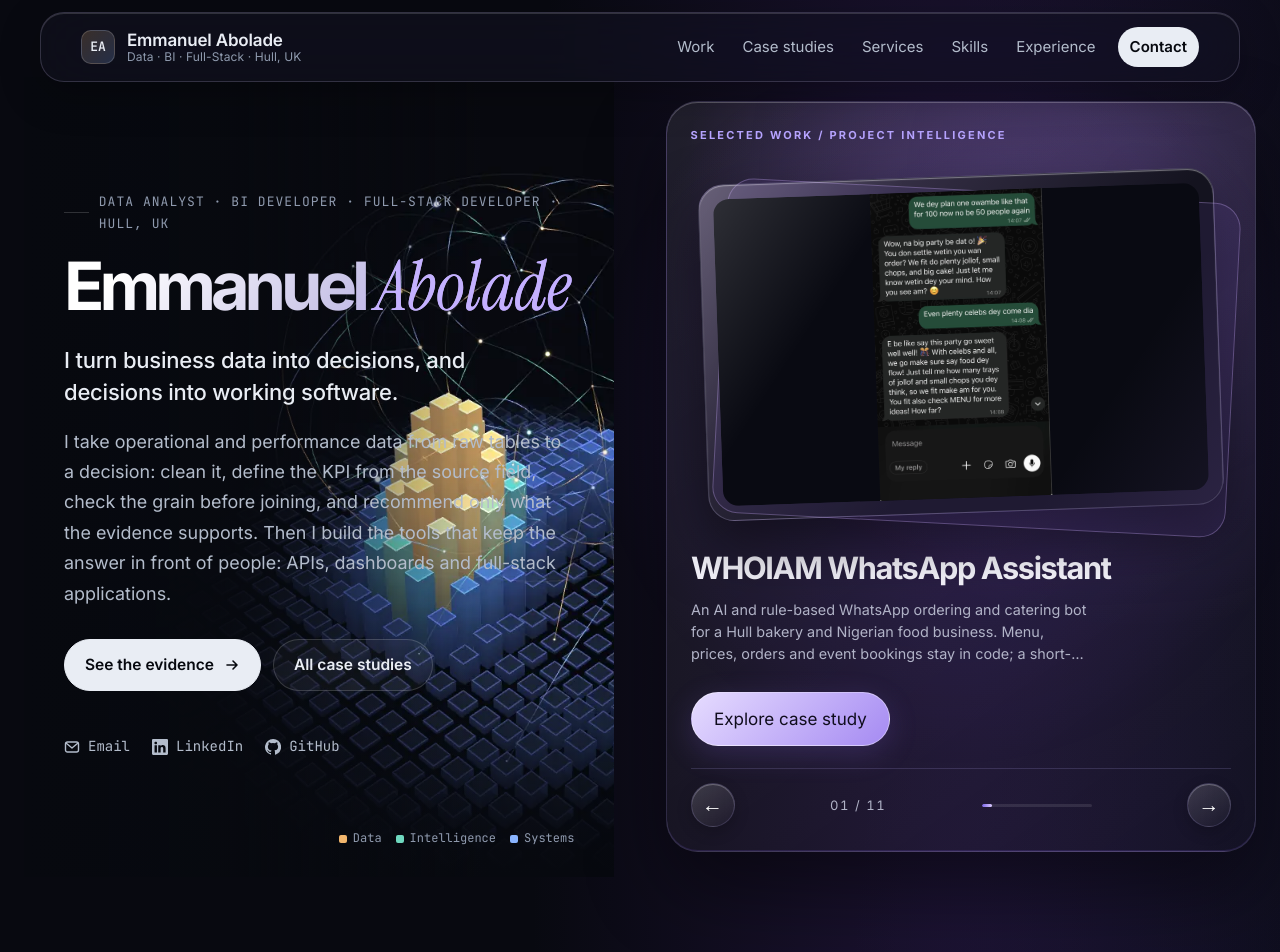
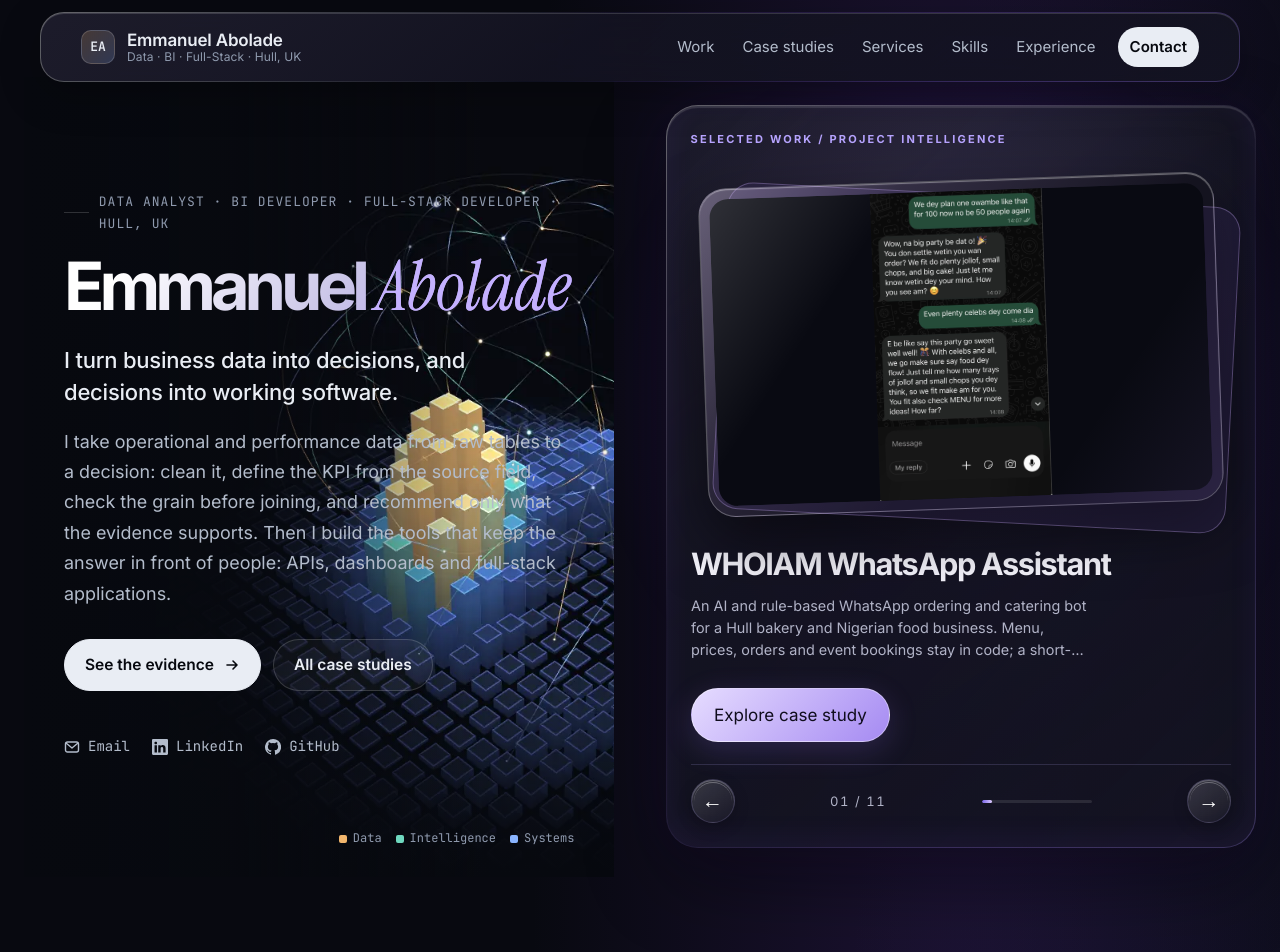
Before and after one commit to aboladvisuals/aboladvisuals.github.io, a plain HTML site: page index.html in a window 1280 px wide. Shown: the top 952 px of the page. Drawn offline with Linux system fonts and the light colour scheme.

Commit message:
Refine Liquid Glass V3 optical materials and accessibility

```diff
--- a/assets/css/liquid-v3.css
+++ b/assets/css/liquid-v3.css
@@ -661,3 +661,88 @@ footer {
     padding: 14px;
   }
 }
+
+
+/* V3 — SIGNATURE OPTICAL FINISH */
+
+body > header,
+.lg-showcase {
+  border: 1px solid transparent;
+  background:
+    linear-gradient(135deg,rgba(24,23,39,.94),rgba(12,13,22,.85)) padding-box,
+    linear-gradient(145deg,rgba(255,255,255,.38),rgba(161,131,255,.06) 45%,rgba(176,151,255,.28)) border-box !important;
+}
+
+.lg-hero-shell .lg-showcase {
+  box-shadow:
+    inset 0 2px 1px rgba(255,255,255,.14),
+    inset 0 -8px 30px rgba(122,77,255,.07),
+    0 30px 80px rgba(0,0,0,.42),
+    0 0 70px rgba(110,70,220,.08);
+}
+
+.lg-hero-shell .lg-art {
+  border-radius: 28px;
+  padding: 10px;
+  border: 1px solid rgba(255,255,255,.28);
+}
+
+.lg-hero-shell .lg-art img {
+  border-radius: 19px;
+}
+
+.lg-controls button {
+  position: relative;
+  transition: transform .2s ease, background .2s ease;
+}
+
+.lg-controls button::before {
+  content: "";
+  position: absolute;
+  inset: 2px;
+  border-radius: inherit;
+  border-top: 1px solid rgba(255,255,255,.3);
+  pointer-events: none;
+}
+
+a.primary, .btn.primary {
+  transition: box-shadow .25s ease, transform .25s ease;
+}
+
+@media (hover:hover) {
+  a.primary:hover, .btn.primary:hover {
+    transform: translateY(-2px);
+    box-shadow: 0 10px 36px rgba(170,130,255,.3);
+  }
+}
+
+.lg-hero-shell #hero-title {
+  text-wrap: balance;
+}
+
+.lg-hero-shell .lg-slide h3 {
+  text-wrap: balance;
+}
+
+.card, .project-card, .price-card {
+  box-shadow: 0 12px 32px rgba(0,0,0,.18);
+}
+
+@media (prefers-reduced-transparency: reduce) {
+  body > header,
+  .lg-showcase,
+  .card,
+  .project-card,
+  .price-card {
+    background: #171824 !important;
+    backdrop-filter: none !important;
+  }
+}
+
+@media (prefers-reduced-motion: reduce) {
+  .lg-art,
+  .lg-controls button,
+  a.primary {
+    transition: none !important;
+  }
+}
```
